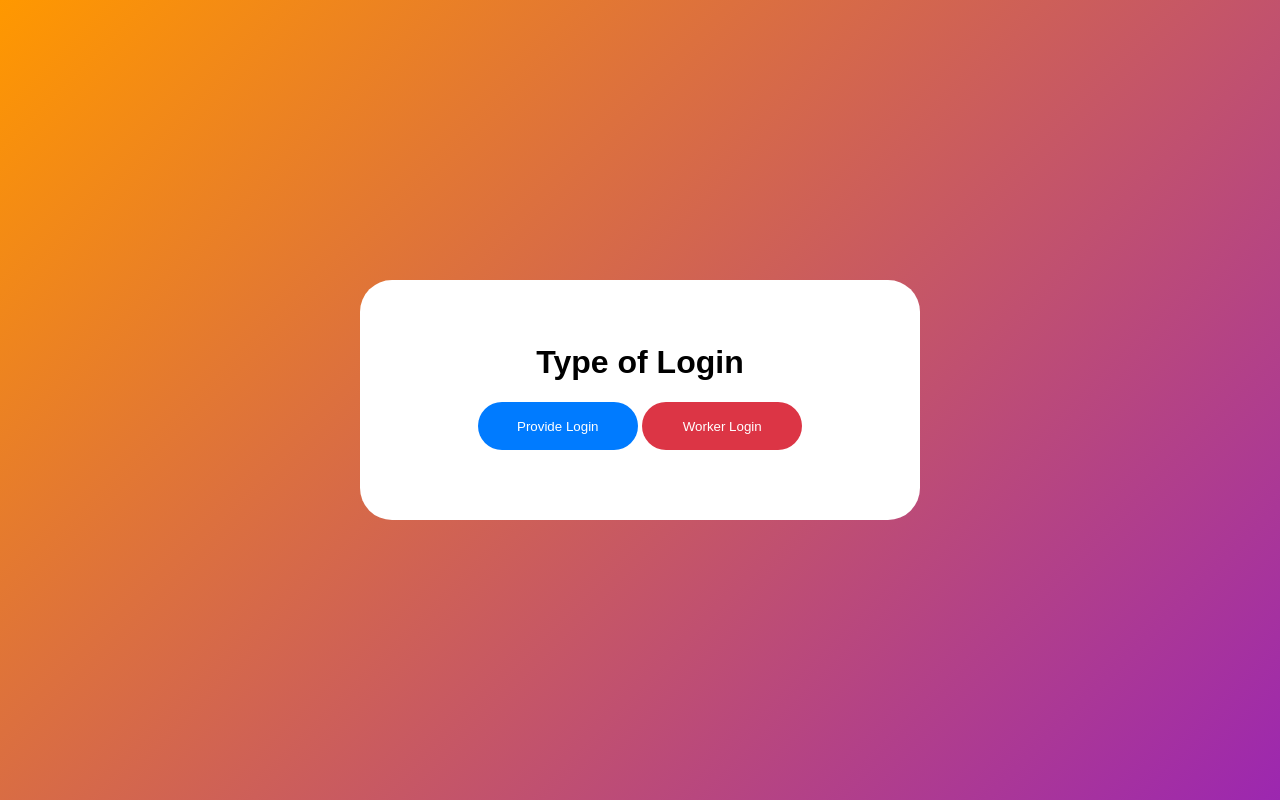
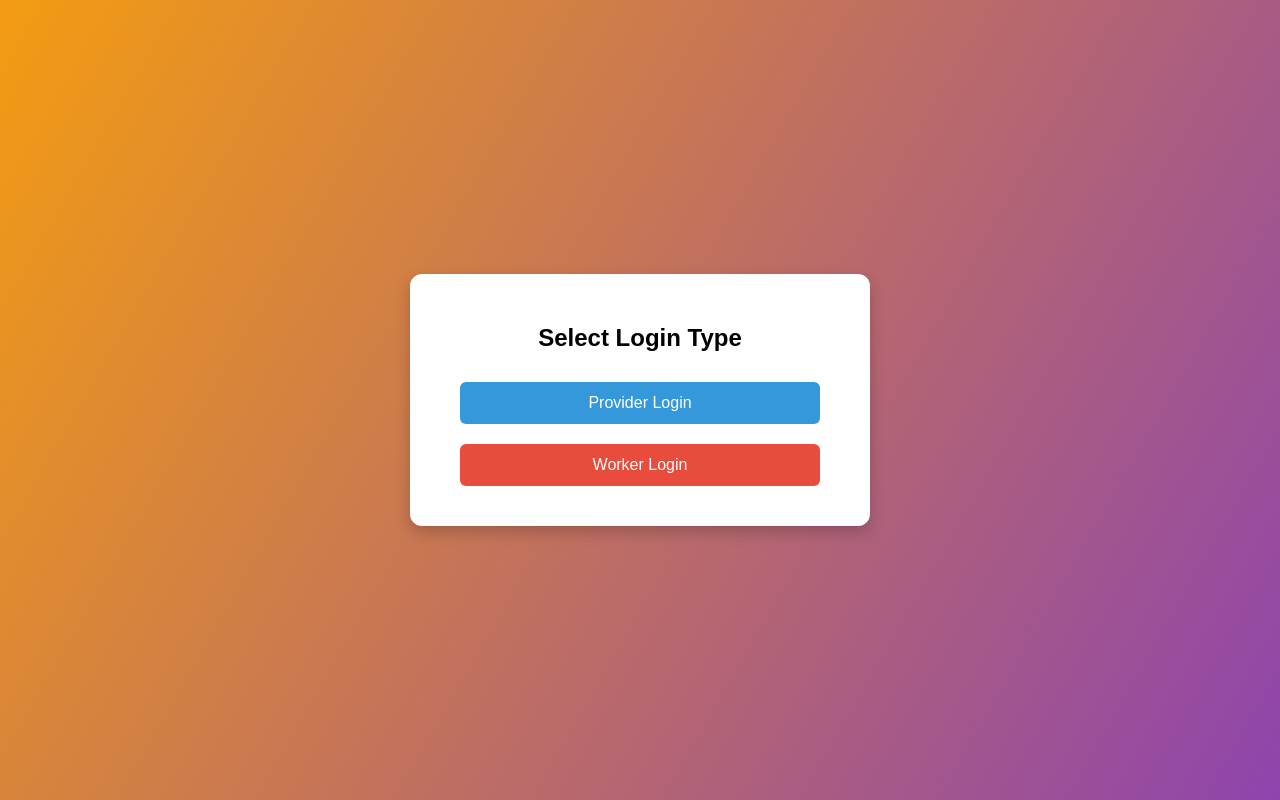
Before and after one commit to murahari1/linkedin, a Flask app: page / in a window 1280 px wide. Run offline with Flask 3, Linux system fonts and the light colour scheme.

Commit message:
new login page

```diff
--- a/static/css/style.css
+++ /dev/null
@@ -1,46 +0,0 @@
-body {
-    height: 100vh;
-    margin: 0;
-    display: flex;
-    align-items: center;
-    justify-content: center;
-    background: linear-gradient(135deg, #ff9800, #9c27b0);
-    /*
-    135deg = diagonal gradient
-    #ff9800 = orange
-    #9c27b0 = purple
-    Adjust colors as you want
-    */
-    font-family: 'Arial', sans-serif;
-}
-.outer{
-    height: 15rem;
-    background-color: white;
-    width: 35rem;
-    border-radius: 2rem;
-    text-align: center;
-}
-.inner{
-    align-items: center;
-}
-#provide{
-    background-color: #007bff;
-    border: none;
-    border-radius: 2rem;
-    height: 3rem;
-    width: 10rem;
-    color: white;
-    cursor: pointer;
-}
-#worker{
-    background-color: #dc3545;
-    border: none;
-    border-radius: 2rem;
-    height: 3rem;
-    width: 10rem;
-    color: white;
-    cursor: pointer;
-}
-h1{
-    margin-top: 4rem;
-}
--- a/templates/index.html
+++ b/templates/index.html
@@ -1,17 +1,83 @@
 <!DOCTYPE html>
 <html lang="en">
 <head>
-  <meta charset="UTF-8">
-  <title>Register/Login</title>
-  <link rel="stylesheet" href="{{url_for('static',filename='css/style.css')}}">
+  <meta charset="UTF-8" />
+  <meta name="viewport" content="width=device-width, initial-scale=1.0" />
+  <title>Colorful Login</title>
+  <style>
+    body {
+      font-family: Arial, sans-serif;
+      margin: 0;
+      background: linear-gradient(120deg, #f39c12, #8e44ad);
+      display: flex;
+      justify-content: center;
+      align-items: center;
+      height: 100vh;
+    }
+    .container {
+      background: #fff;
+      border-radius: 12px;
+      padding: 30px;
+      box-shadow: 0 6px 15px rgba(0, 0, 0, 0.2);
+      text-align: center;
+      width: 400px;
+    }
+    .login-selector button, .submit-btn {
+      width: 90%;
+      margin: 10px 0;
+      padding: 12px;
+      border: none;
+      border-radius: 6px;
+      font-size: 16px;
+      cursor: pointer;
+      transition: 0.3s;
+    }
+    .user-btn { background: #3498db; color: #fff; }
+    .user-btn:hover { background: #2980b9; }
+    .admin-btn { background: #e74c3c; color: #fff; }
+    .admin-btn:hover { background: #c0392b; }
+    .submit-btn { background: #2ecc71; color: #fff; }
+    .submit-btn:hover { background: #27ae60; }
+    input {
+      width: 90%;
+      padding: 10px;
+      margin: 10px 0;
+      border: 1px solid #ccc;
+      border-radius: 6px;
+    }
+    .hidden { display: none; }
+  </style>
 </head>
 <body>
-  <div class="outer">
-    <h1>Type of Login</h1>
-    <div class="inner">
-        <button id="provide">Provide Login</button>
-        <button id="worker">Worker Login</button>
+  <div class="container">
+    <h2>Select Login Type</h2>
+    <div class="login-selector">
+      <button class="user-btn" onclick="showLogin('provider')">Provider Login</button>
+      <button class="admin-btn" onclick="showLogin('worker')">Worker Login</button>
+    </div>
+
+    <div id="provider-login" class="hidden">
+      <h3>Provider Login</h3>
+      <input type="text" placeholder="Provider Name" required />
+      <input type="password" placeholder="Password" required />
+      <button class="submit-btn">Login</button>
+    </div>
+
+    <div id="worker-login" class="hidden">
+      <h3>Worker Login</h3>
+      <input type="text" placeholder="Worker Username" required />
+      <input type="password" placeholder="Password" required />
+      <input type="text" placeholder="Admin Key" required />
+      <button class="submit-btn">Login</button>
     </div>
   </div>
+
+  <script>
+    function showLogin(type) {
+      document.getElementById('provider-login').classList.add('hidden');
+      document.getElementById('worker-login').classList.add('hidden');
+      document.getElementById(type + '-login').classList.remove('hidden');
+  }
+  </script>
 </body>
 </html>
```
